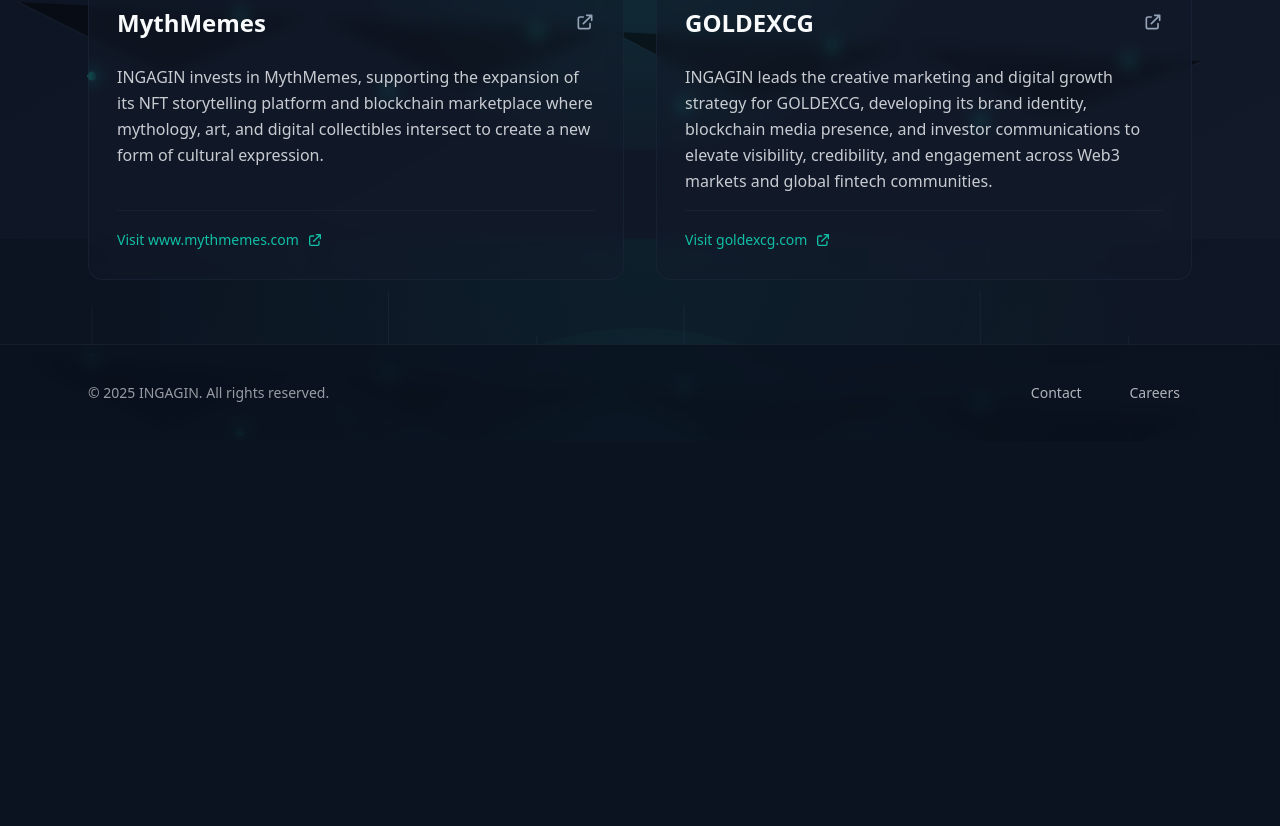
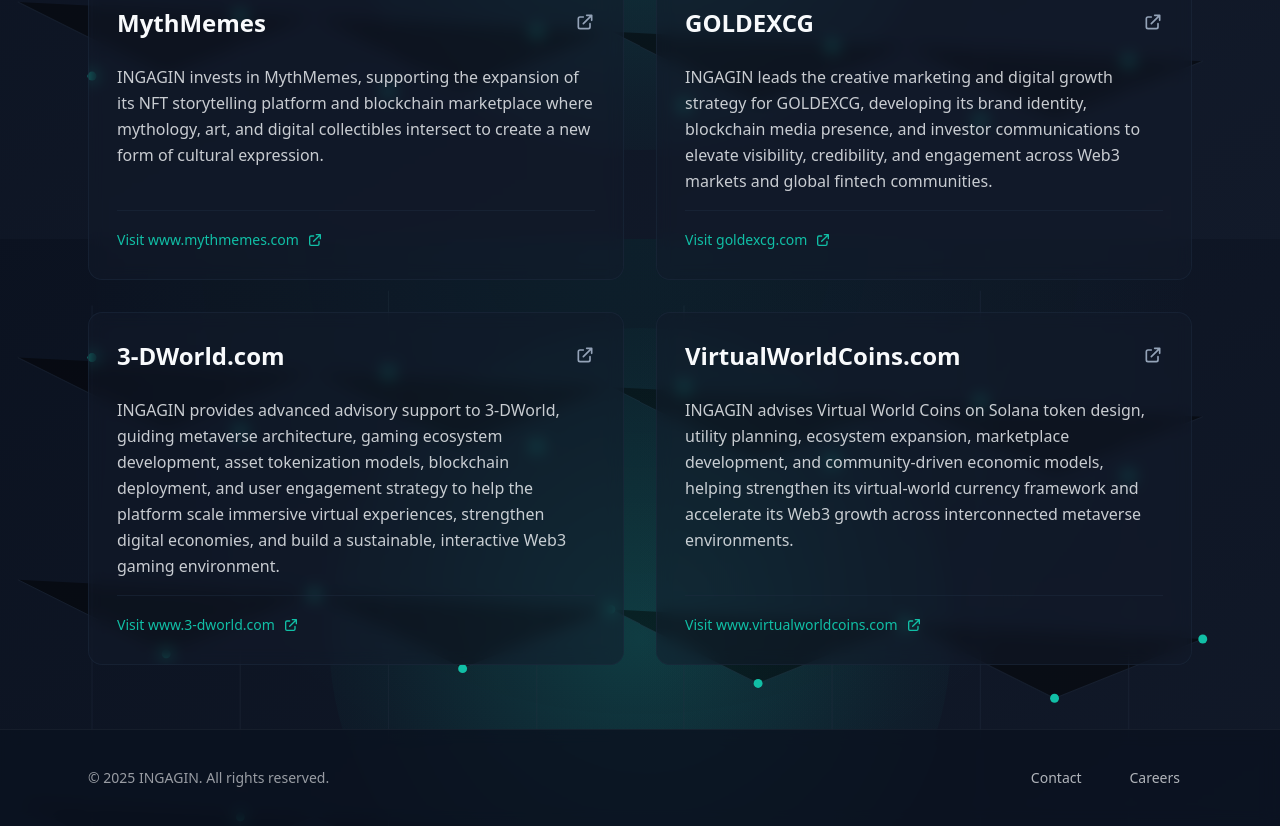
Before and after one commit to 0x0Zeus/INGAGIN, a Next.js app: page /portfolio in a window 1280 px wide. Shown: the part 1361-2187 px from the top of the page. Before the commit the page ends 1802 px from the top, so only its background shows below. Built offline with nearby package versions, Linux system fonts and the light colour scheme.

Commit message:
feat: add 2 portfolios

```diff
--- a/src/app/apply/page.tsx
+++ b/src/app/apply/page.tsx
@@ -458,7 +458,7 @@
                   value={form.founderName}
                   onChange={handleFieldChange("founderName")}
                   autoComplete="name"
-                  placeholder="Ada Lovelace"
+                  placeholder="Adam West"
                   required
                 />
               </div>
--- a/src/app/contact/contact-form.tsx
+++ b/src/app/contact/contact-form.tsx
@@ -118,7 +118,7 @@
             id="fullName"
             name="fullName"
             autoComplete="name"
-            placeholder="Ada Lovelace"
+            placeholder="Adam West"
             value={form.fullName}
             onChange={handleChange("fullName")}
             required
--- a/src/app/portfolio/portfolio-grid.tsx
+++ b/src/app/portfolio/portfolio-grid.tsx
@@ -58,6 +58,20 @@
     description: "INGAGIN leads the creative marketing and digital growth strategy for GOLDEXCG, developing its brand identity, blockchain media presence, and investor communications to elevate visibility, credibility, and engagement across Web3 markets and global fintech communities.",
     link: "https://goldexcg.com",
     linkText: "Visit goldexcg.com",
+  },
+  {
+    id: 9,
+    title: "3-DWorld.com",
+    description: "INGAGIN provides advanced advisory support to 3-DWorld, guiding metaverse architecture, gaming ecosystem development, asset tokenization models, blockchain deployment, and user engagement strategy to help the platform scale immersive virtual experiences, strengthen digital economies, and build a sustainable, interactive Web3 gaming environment.",
+    link: "https://www.3-dworld.com",
+    linkText: "Visit www.3-dworld.com",
+  },
+  {
+    id: 10,
+    title: "VirtualWorldCoins.com",
+    description: "INGAGIN advises Virtual World Coins on Solana token design, utility planning, ecosystem expansion, marketplace development, and community-driven economic models, helping strengthen its virtual-world currency framework and accelerate its Web3 growth across interconnected metaverse environments.",
+    link: "https://www.virtualworldcoins.com",
+    linkText: "Visit www.virtualworldcoins.com",
   },
 ];
 
```
